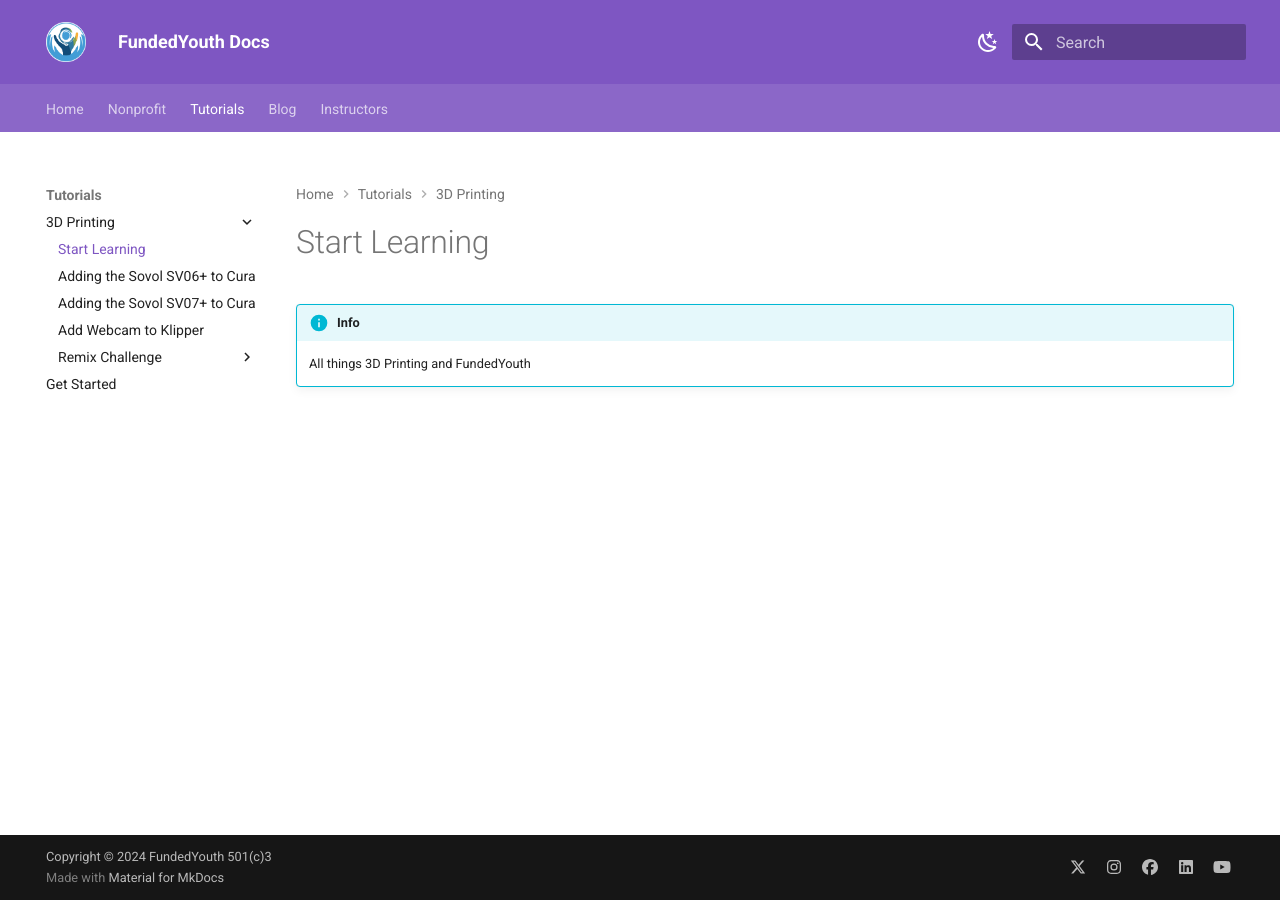
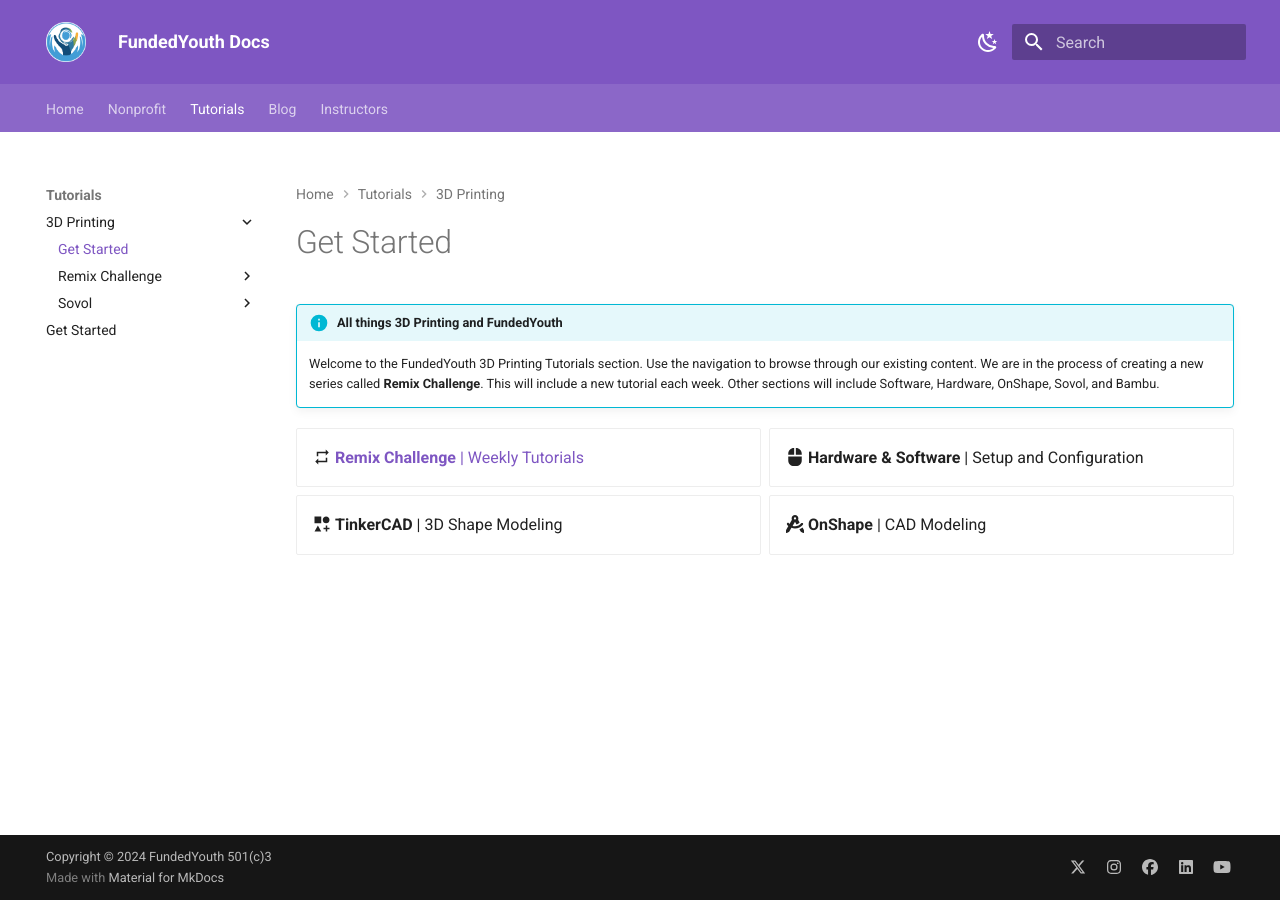
Before and after one commit to FundedYouth/mkdocs, an MkDocs documentation site: the page built from docs/Tutorials/3D_Printing/README.md, in a window 1280 px wide. Built offline with MkDocs 1.6.1 and Material for MkDocs 9.7.7, drawn with Linux system fonts in a browser that asks for light colours.

Commit message:
Updated Links

```diff
--- a/docs/Tutorials/3D_Printing/README.md
+++ b/docs/Tutorials/3D_Printing/README.md
@@ -1,7 +1,17 @@
 ---
-title: Start Learning
+title: Get Started
 ---
 
-!!! info
+!!! info "All things 3D Printing and FundedYouth"
 
-    All things 3D Printing and FundedYouth
+    Welcome to the FundedYouth 3D Printing Tutorials section. Use the navigation to browse through our existing content. We are in the process of creating a new series called **Remix Challenge**. This will include a new tutorial each week. Other sections will include Software, Hardware, OnShape, Sovol, and Bambu.
+
+
+<div class="grid cards" markdown>
+
+- :material-repeat: [__Remix Challenge__ | Weekly Tutorials](./Remix_Challenge/)
+- :fontawesome-solid-computer-mouse: __Hardware & Software__ | Setup and Configuration
+- :material-shape-plus: __TinkerCAD__ | 3D Shape Modeling
+- :fontawesome-solid-compass-drafting: __OnShape__ | CAD Modeling
+
+</div>
```
Also changed, not shown: docs/README.md (+3 -3 lines), docs/Tutorials/3D_Printing/Remix_Challenge/README.md (added, +13 -0 lines), docs/Tutorials/3D_Printing/Sovol/add-sovol-sv06-plus-to-cura.md (renamed from docs/Tutorials/3D_Printing/add-sovol-sv06-plus-to-cura.md), docs/Tutorials/3D_Printing/Sovol/add-sovol-sv07-plus-to-cura.md (renamed from docs/Tutorials/3D_Printing/add-sovol-sv07-plus-to-cura.md), docs/Tutorials/3D_Printing/Sovol/add-webcam-to-klipper.md (renamed from docs/Tutorials/3D_Printing/add-webcam-to-klipper.md).
